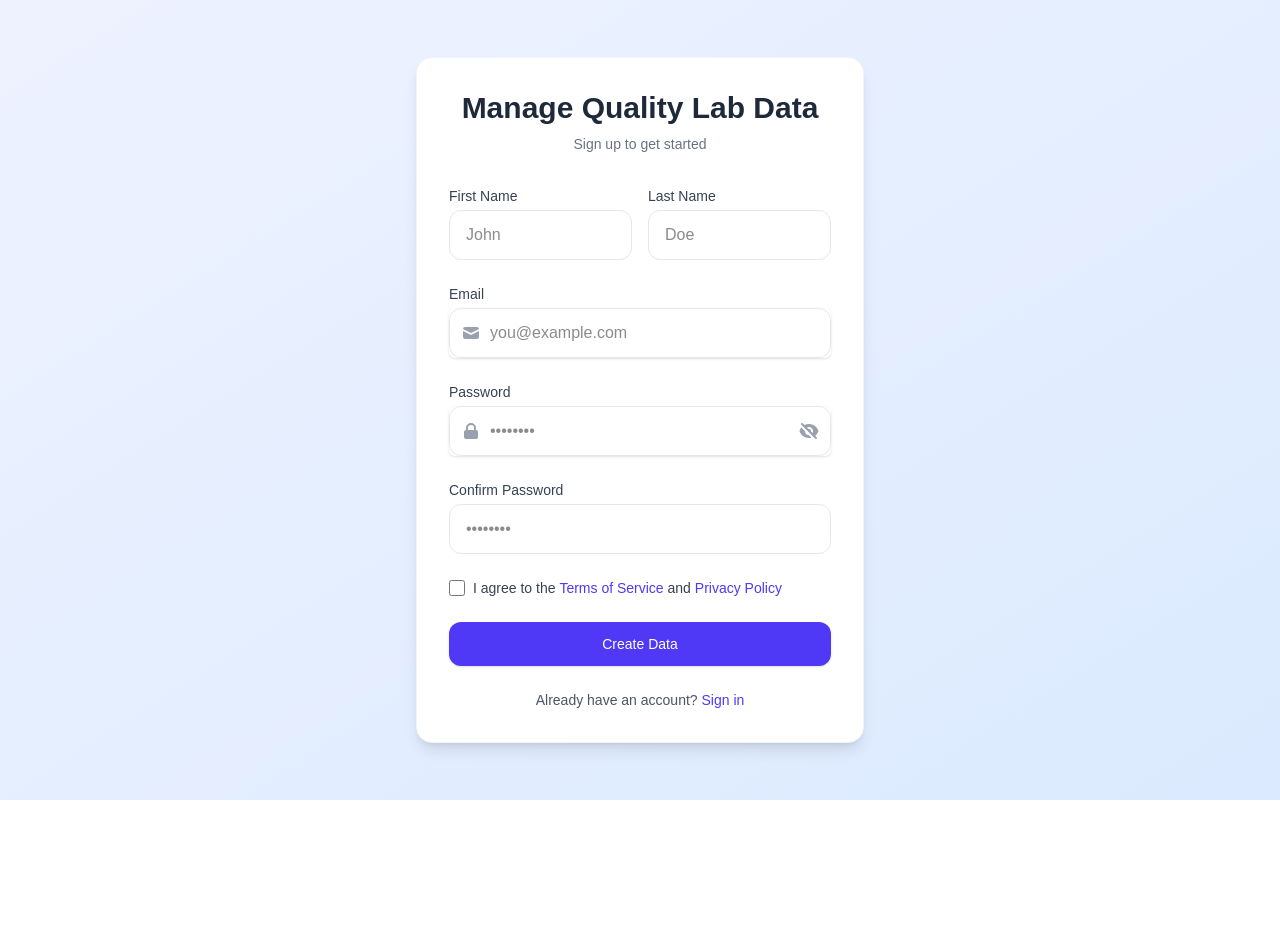
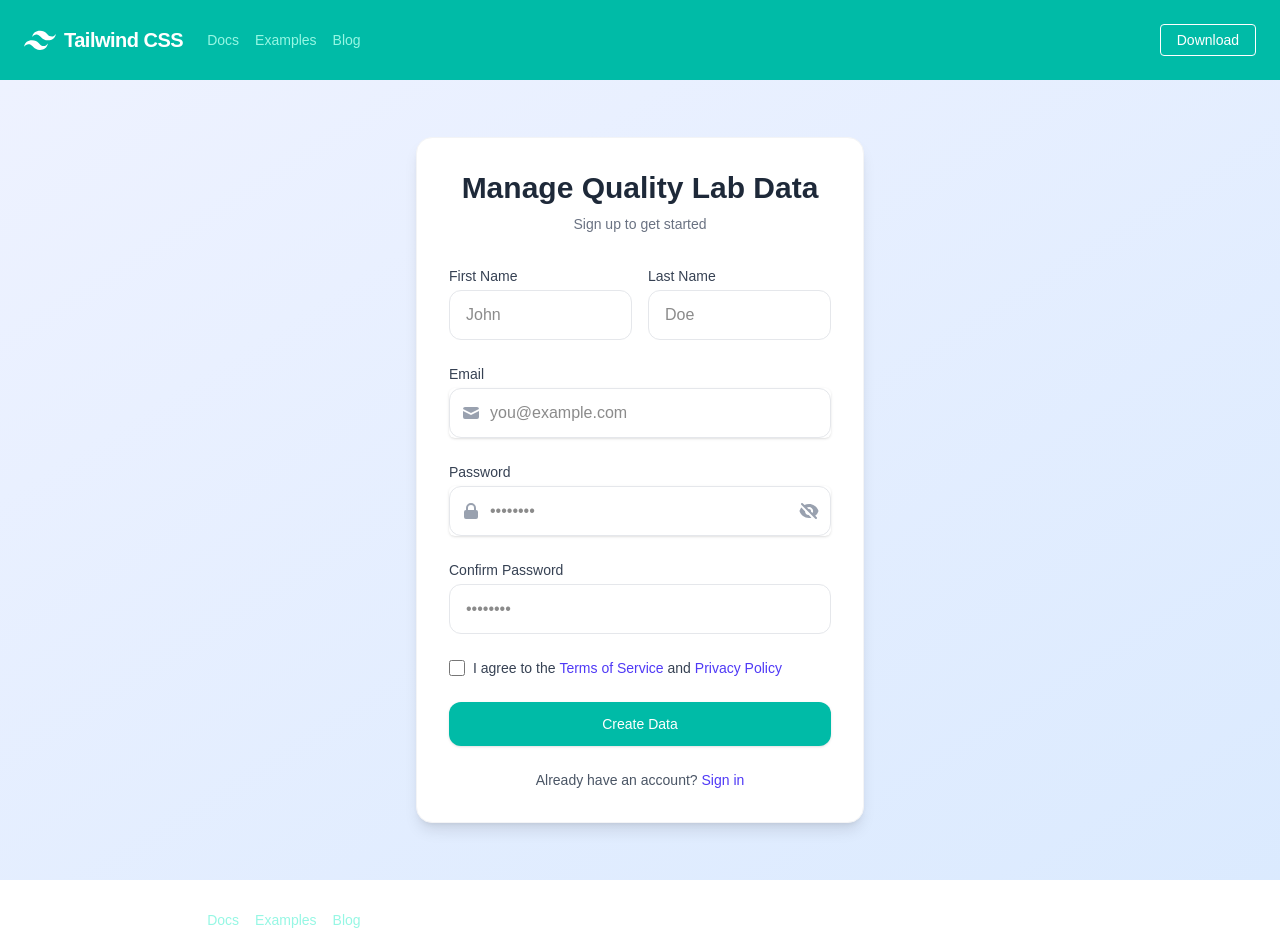
Before and after one commit to shawnmcrowley/responsive_form_pwa, a Next.js app: page / in a window 1280 px wide. Shown: the top 952 px of the page. Before the commit the page ends 800 px from the top, so only its background shows below. Built offline with nearby package versions, Linux system fonts and the light colour scheme.

Commit message:
Added Header and Footer

```diff
--- /dev/null
+++ b/src/app/components/footer.js
@@ -0,0 +1,32 @@
+export default function Footer() {
+    return (
+        <nav className="flex items-center justify-between flex-wrap bg-white p-6">
+            <div className="flex items-center flex-shrink-0 text-white mr-6">
+                <svg className="fill-current h-8 w-8 mr-2" width="54" height="54" viewBox="0 0 54 54" xmlns="http://www.w3.org/2000/svg"><path d="M13.5 22.1c1.8-7.2 6.3-10.8 13.5-10.8 10.8 0 12.15 8.1 17.55 9.45 3.6.9 6.75-.45 9.45-4.05-1.8 7.2-6.3 10.8-13.5 10.8-10.8 0-12.15-8.1-17.55-9.45-3.6-.9-6.75.45-9.45 4.05zM0 38.3c1.8-7.2 6.3-10.8 13.5-10.8 10.8 0 12.15 8.1 17.55 9.45 3.6.9 6.75-.45 9.45-4.05-1.8 7.2-6.3 10.8-13.5 10.8-10.8 0-12.15-8.1-17.55-9.45-3.6-.9-6.75.45-9.45 4.05z" /></svg>
+                <span className="font-semibold text-xl tracking-tight">Tailwind CSS</span>
+            </div>
+            <div className="block lg:hidden">
+                <button className="flex items-center px-3 py-2 border rounded text-teal-200 border-teal-400 hover:text-white hover:border-white">
+                    <svg className="fill-current h-3 w-3" viewBox="0 0 20 20" xmlns="http://www.w3.org/2000/svg"><title>Menu</title><path d="M0 3h20v2H0V3zm0 6h20v2H0V9zm0 6h20v2H0v-2z" /></svg>
+                </button>
+            </div>
+            <div className="w-full block flex-grow lg:flex lg:items-center lg:w-auto">
+                <div className="text-sm lg:flex-grow">
+                    <a href="#responsive-header" className="block mt-4 lg:inline-block lg:mt-0 text-teal-200 hover:text-white mr-4">
+                        Docs
+                    </a>
+                    <a href="#responsive-header" className="block mt-4 lg:inline-block lg:mt-0 text-teal-200 hover:text-white mr-4">
+                        Examples
+                    </a>
+                    <a href="#responsive-header" className="block mt-4 lg:inline-block lg:mt-0 text-teal-200 hover:text-white">
+                        Blog
+                    </a>
+                </div>
+                <div>
+                    <a href="#" className="inline-block text-sm px-4 py-2 leading-none border rounded text-white border-white hover:border-transparent hover:text-teal-500 hover:bg-white mt-4 lg:mt-0">Download</a>
+                </div>
+            </div>
+        </nav>
+
+    )
+}
--- a/src/app/components/forms.js
+++ b/src/app/components/forms.js
@@ -246,7 +246,7 @@
 
           <button
             type="submit"
-            className="w-full bg-indigo-600 text-white py-3 px-4 rounded-xl hover:bg-indigo-700 focus:outline-none focus:ring-2 focus:ring-offset-2 focus:ring-indigo-500 transition-colors text-sm font-medium shadow-sm"
+            className="w-full bg-teal-500 text-white py-3 px-4 rounded-xl hover:bg-indigo-700 focus:outline-none focus:ring-2 focus:ring-offset-2 focus:ring-indigo-500 transition-colors text-sm font-medium shadow-sm"
           >
             Create Data
           </button>
--- /dev/null
+++ b/src/app/components/header.js
@@ -0,0 +1,32 @@
+export default function Header() {
+    return (
+        <nav className="flex items-center justify-between flex-wrap bg-teal-500 p-6">
+            <div className="flex items-center flex-shrink-0 text-white mr-6">
+                <svg className="fill-current h-8 w-8 mr-2" width="54" height="54" viewBox="0 0 54 54" xmlns="http://www.w3.org/2000/svg"><path d="M13.5 22.1c1.8-7.2 6.3-10.8 13.5-10.8 10.8 0 12.15 8.1 17.55 9.45 3.6.9 6.75-.45 9.45-4.05-1.8 7.2-6.3 10.8-13.5 10.8-10.8 0-12.15-8.1-17.55-9.45-3.6-.9-6.75.45-9.45 4.05zM0 38.3c1.8-7.2 6.3-10.8 13.5-10.8 10.8 0 12.15 8.1 17.55 9.45 3.6.9 6.75-.45 9.45-4.05-1.8 7.2-6.3 10.8-13.5 10.8-10.8 0-12.15-8.1-17.55-9.45-3.6-.9-6.75.45-9.45 4.05z" /></svg>
+                <span className="font-semibold text-xl tracking-tight">Tailwind CSS</span>
+            </div>
+            <div className="block lg:hidden">
+                <button className="flex items-center px-3 py-2 border rounded text-teal-200 border-teal-400 hover:text-white hover:border-white">
+                    <svg className="fill-current h-3 w-3" viewBox="0 0 20 20" xmlns="http://www.w3.org/2000/svg"><title>Menu</title><path d="M0 3h20v2H0V3zm0 6h20v2H0V9zm0 6h20v2H0v-2z" /></svg>
+                </button>
+            </div>
+            <div className="w-full block flex-grow lg:flex lg:items-center lg:w-auto">
+                <div className="text-sm lg:flex-grow">
+                    <a href="#responsive-header" className="block mt-4 lg:inline-block lg:mt-0 text-teal-200 hover:text-white mr-4">
+                        Docs
+                    </a>
+                    <a href="#responsive-header" className="block mt-4 lg:inline-block lg:mt-0 text-teal-200 hover:text-white mr-4">
+                        Examples
+                    </a>
+                    <a href="#responsive-header" className="block mt-4 lg:inline-block lg:mt-0 text-teal-200 hover:text-white">
+                        Blog
+                    </a>
+                </div>
+                <div>
+                    <a href="#" className="inline-block text-sm px-4 py-2 leading-none border rounded text-white border-white hover:border-transparent hover:text-teal-500 hover:bg-white mt-4 lg:mt-0">Download</a>
+                </div>
+            </div>
+        </nav>
+
+    )
+}
--- a/src/app/globals.css
+++ b/src/app/globals.css
@@ -1,7 +1,7 @@
 @import "tailwindcss";
 
 :root {
-  --background: #ffffff;
+  --background: white;
   --foreground: #171717;
 }
 
--- a/src/app/layout.js
+++ b/src/app/layout.js
@@ -1,4 +1,6 @@
 import "./globals.css";
+import Header from "./components/header";
+import Footer from "./components/footer";
 
 export const metadata = {
   title: "Responsive Interactive Form Example with PWA",
@@ -18,7 +20,9 @@
   return (
     <html lang="en">
       <body>
+        <Header/>
         {children}
+        <Footer/>
       </body>
     </html>
   );
```
